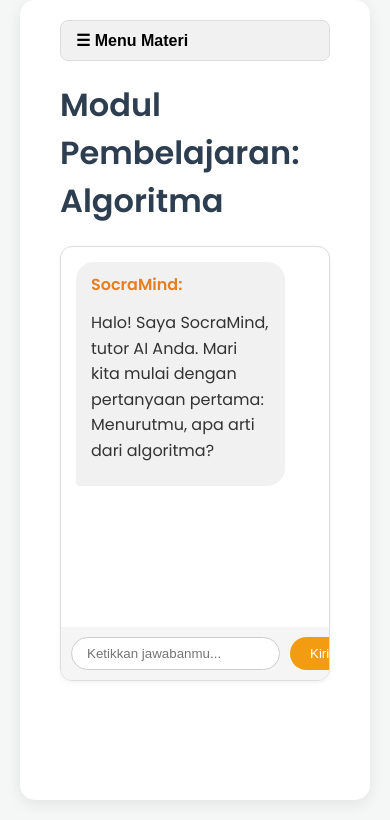
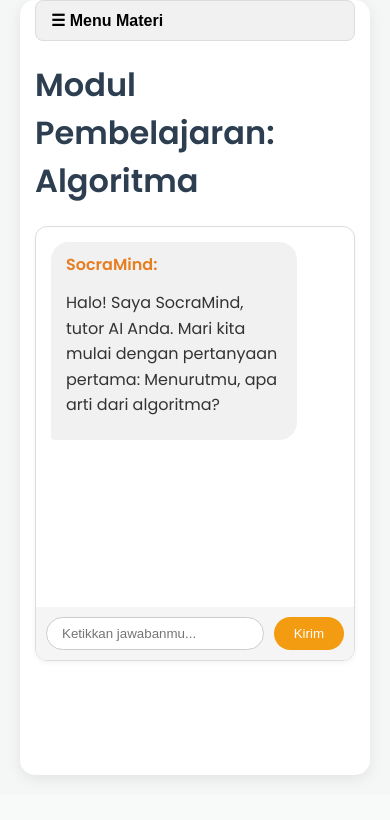
Before and after one commit to azkazkiya/socramindproject, a Flask app: page /learning/algoritma in a window 390 px wide. Shown: the part 131-951 px from the top of the page. After the commit the page ends 911 px from the top, so only its background shows below. Run offline with Flask 3, Linux system fonts and the light colour scheme; the visitor is signed in with stand-in values (Sample User, id 1); tables that the repository leaves empty hold one stand-in row (values such as "Sample post").

Commit message:
Update css mobile 3

```diff
--- a/app/static/css/style.css
+++ b/app/static/css/style.css
@@ -826,6 +826,7 @@ h1, h2, h3, h4 {
     /* 2. Input Chatbox Tidak Tertutup Keyboard */
     .learning-container {
         height: 90vh; /* Batasi tinggi container agar keyboard tidak menutupi */
+        padding: 0 15px 15px 15px;
         display: flex;
         flex-direction: column;
     }
```
